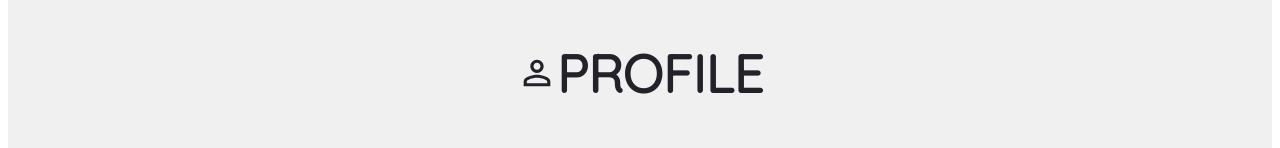
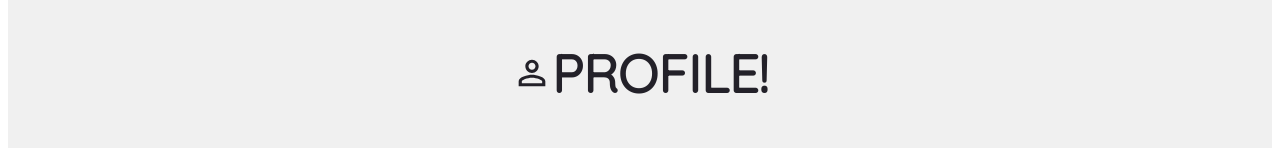
Before and after one commit to Io-Saito/gatsby-site2, a Gatsby site: page / in a window 1280 px wide. Shown: the part 261-409 px from the top of the page. Built offline with nearby package versions, Linux system fonts and the light colour scheme; Gatsby itself is replaced by a stand-in of ours.

Commit message:
change a bit

```diff
--- a/src/pages/index.js
+++ b/src/pages/index.js
@@ -15,7 +15,7 @@ import ContactsIcon from '@material-ui/icons/Contacts';
 import "@fontsource/quicksand";
 
 const headings=[
-  {section:"feather-section",title:"PROFILE",icon:<PersonOutlineIcon style={{ fontSize: 40 }}/>},
+  {section:"feather-section",title:"PROFILE!",icon:<PersonOutlineIcon style={{ fontSize: 40 }}/>},
   {section:"work-section",title:"WORK",icon:<WebIcon style={{ fontSize: 40 }}/>},
   {section:"skills-section",title:"SKILL",icon:<CodeIcon style={{ fontSize: 40 }}/>},
   {section:"carrers-section",title:"CARRER",icon:<WorkOutlineIcon style={{ fontSize: 40 }}/>},
```
